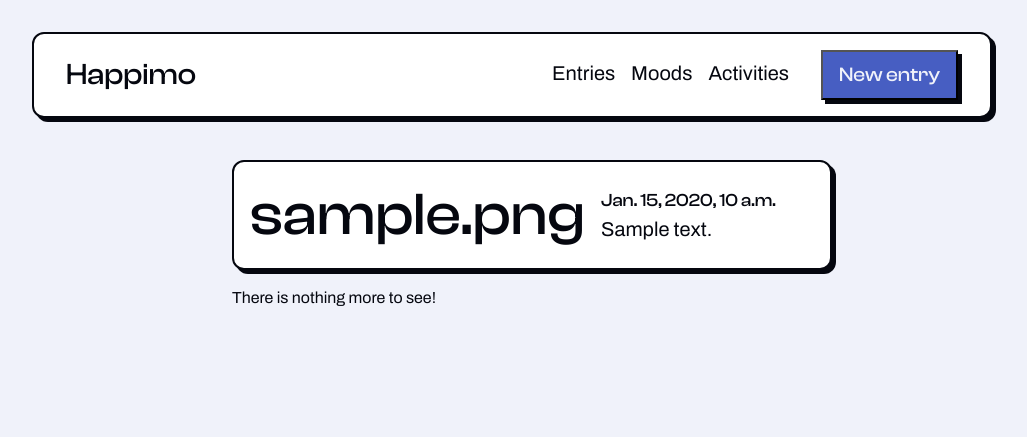
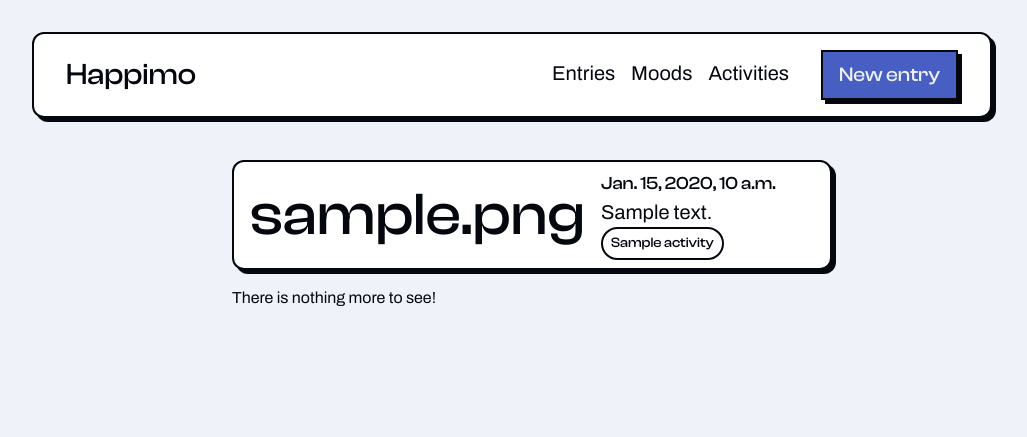
Before and after one commit to dnlzrgz/happimo, a Django app: template templates/moods/entry_list.html in a window 1280 px wide. Shown: the top 437 px of the page, without its empty margins (128-1155 px from the left). Run offline with Django 5.2, Linux system fonts and the light colour scheme; the template is opened without the code that fills it: values that come from a table or form of the project are taken from there, others are empty; tables that the repository leaves empty hold one stand-in row (values such as "Sample post"); parts of the project's set-up code (start-up, migrations or seed data) failed here and were passed over.

Commit message:
feat(moods): display activities on entry list

```diff
--- a/requirements.dev.txt
+++ b/requirements.dev.txt
@@ -16,7 +16,7 @@ django-sqids==0.2.0 ; python_version >= "3.12" and python_version < "4"
 django==5.0.6 ; python_version >= "3.12" and python_version < "4.0"
 djhtml==3.0.6 ; python_version >= "3.12" and python_version < "4.0"
 environs==11.0.0 ; python_version >= "3.12" and python_version < "4.0"
-faker==25.1.0 ; python_version >= "3.12" and python_version < "4.0"
+faker==25.2.0 ; python_version >= "3.12" and python_version < "4.0"
 filelock==3.14.0 ; python_version >= "3.12" and python_version < "4.0"
 gprof2dot==2022.7.29 ; python_version >= "3.12" and python_version < "4.0"
 hiredis==2.3.2 ; python_version >= "3.12" and python_version < "4.0"
@@ -48,7 +48,7 @@ termcolor==2.4.0 ; python_version >= "3.12" and python_version < "4.0"
 tomlkit==0.12.5 ; python_version >= "3.12" and python_version < "4.0"
 typing-extensions==4.11.0 ; python_version >= "3.12" and python_version < "4.0"
 tzdata==2024.1 ; python_version >= "3.12" and python_version < "4.0" and sys_platform == "win32"
-virtualenv==20.26.1 ; python_version >= "3.12" and python_version < "4.0"
+virtualenv==20.26.2 ; python_version >= "3.12" and python_version < "4.0"
 wcwidth==0.2.13 ; python_version >= "3.12" and python_version < "4.0"
 whitenoise[brotli]==6.6.0 ; python_version >= "3.12" and python_version < "4.0"
 zipp==3.18.1 ; python_version >= "3.12" and python_version < "4.0"
--- a/requirements.txt
+++ b/requirements.txt
@@ -4,7 +4,7 @@ django-allauth==0.62.1 ; python_version >= "3.12" and python_version < "4.0"
 django-sqids==0.2.0 ; python_version >= "3.12" and python_version < "4"
 django==5.0.6 ; python_version >= "3.12" and python_version < "4.0"
 environs==11.0.0 ; python_version >= "3.12" and python_version < "4.0"
-faker==25.1.0 ; python_version >= "3.12" and python_version < "4.0"
+faker==25.2.0 ; python_version >= "3.12" and python_version < "4.0"
 hiredis==2.3.2 ; python_version >= "3.12" and python_version < "4.0"
 marshmallow==3.21.2 ; python_version >= "3.12" and python_version < "4.0"
 packaging==24.0 ; python_version >= "3.12" and python_version < "4.0"
--- a/static/css/style.css
+++ b/static/css/style.css
@@ -32,7 +32,7 @@
   --text-9xl: 8rem;
 
   /* Font weight */
-  --font-thing: 100;
+  --font-thin: 100;
   --font-light: 300;
   --font-normal: 400;
   --font-medium: 500;
@@ -134,14 +134,6 @@
   font-style: normal;
 }
 
-@font-face {
-  font-family: "Archivo";
-  src: url("/static/fonts/Archivo-Italic-VariableFont_wdth,wght.ttf")
-    format("truetype");
-  font-weight: 100 900;
-  font-style: italic;
-}
-
 /**
 * CSS Reset
 * To learn more: https://www.joshwcomeau.com/css/custom-css-reset/
@@ -206,6 +198,8 @@ h6 {
 /**
  * Styles
  **/
+
+/* Main elemenets */
 .body {
   background: var(--background);
 }
@@ -263,6 +257,7 @@ h6 {
   margin: calc(var(--space-base) * 64) 0;
 }
 
+/* App styles */
 .entries {
   display: flex;
   flex-direction: column;
@@ -311,18 +306,18 @@ h6 {
 }
 
 .entry {
-  text-align: left;
   border-radius: var(--rounded-xl);
   column-gap: calc(var(--space-base) * 8);
   display: grid;
   grid-template-columns: auto 1fr;
   padding: calc(var(--space-base) * 4) calc(var(--space-base) * 8);
+  text-align: left;
 }
 
 .entry__mood {
   display: grid;
+  font-size: var(--text-6xl);
   place-content: center;
-  font-size: var(--text-6xl);
 }
 
 .entry__content {
@@ -338,9 +333,27 @@ h6 {
 }
 
 .entry__note {
-  font-weight: var(--font-normal);
   font-family: "Archivo", var(--fallback-sans);
   font-size: var(--text-xl);
+  font-weight: var(--font-normal);
+}
+
+.entry__activities {
+  display: flex;
+  flex-wrap: wrap;
+  gap: calc(var(--space-base) * 4);
+  list-style: none;
+  padding: 0;
+}
+
+.entry__activity {
+  background: var(--white);
+  border-radius: var(--rounded-full);
+  border: var(--border-2) solid var(--foreground);
+  font-family: "ClashDisplay", var(--fallback-serif);
+  font-size: var(--text-sm);
+  font-weight: var(--font-medium);
+  padding: calc(var(--space-base) * 2) calc(var(--space-base) * 4);
 }
 
 .mood {
@@ -360,11 +373,22 @@ h6 {
   transform: translate(var(--shadow-offset), var(--shadow-offset));
 }
 
+/* Form styles */
+.form {
+  background: var(--white);
+  border-radius: var(--rounded-xl);
+  border: var(--border-2) solid var(--black);
+  box-shadow: var(--shadow);
+  margin: 0 auto;
+  width: var(--w-50);
+}
+
+/* Util styles */
 .actions {
   display: flex;
   justify-content: center;
+  margin: 0 auto;
   padding-top: calc(var(--space-base) * 24);
-  margin: 0 auto;
   width: var(--w-50);
 }
 
@@ -381,6 +405,7 @@ h6 {
 }
 
 .btn {
+  border: var(--border-2) solid var(--foreground);
   font-family: "ClashDisplay", var(--fallback-serif);
   font-size: var(--text-xl);
   background: var(--brand);
--- a/templates/moods/hx_entry_list.html
+++ b/templates/moods/hx_entry_list.html
@@ -5,6 +5,14 @@
     <div class="entry__content">
       <time class="entry__date"> {{ entry.date }}, {{ entry.time }} </time>
       <p class="entry__note">{{ entry.note_title }}</p>
+
+      {% if entry.activities.all %}
+        <ul class="entry__activities">
+          {% for activity in entry.activities.all %}
+            <li class="entry__activity">{{ activity.name }}</li>
+          {% endfor %}
+        </ul>
+      {% endif %}
     </div>
   </li>
 {% empty %}
```
Also changed, not shown: moods/management/commands/add_entries.py (+12 -7 lines), 1 other file.
